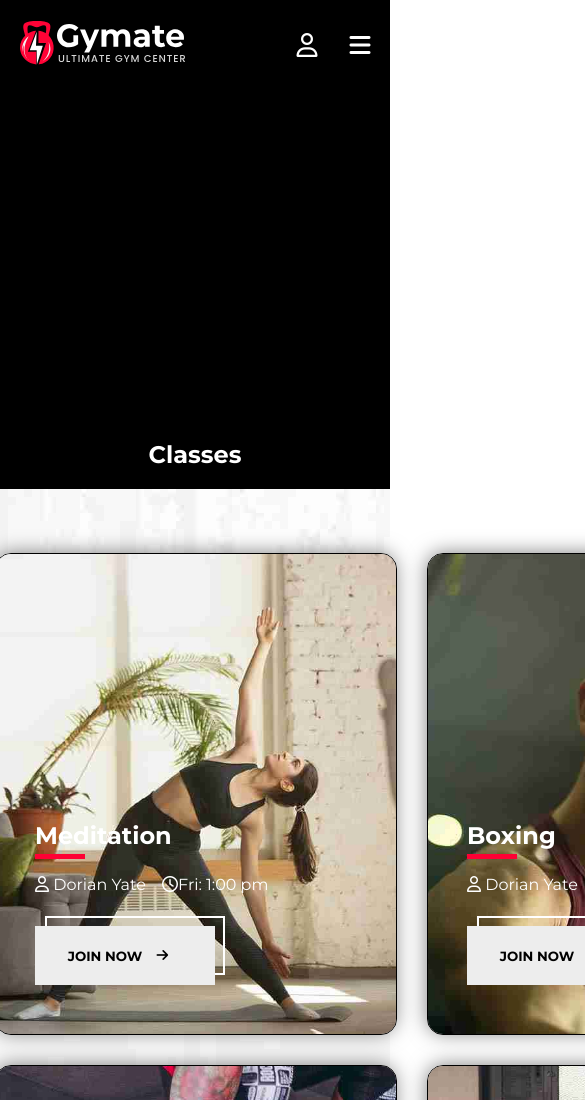
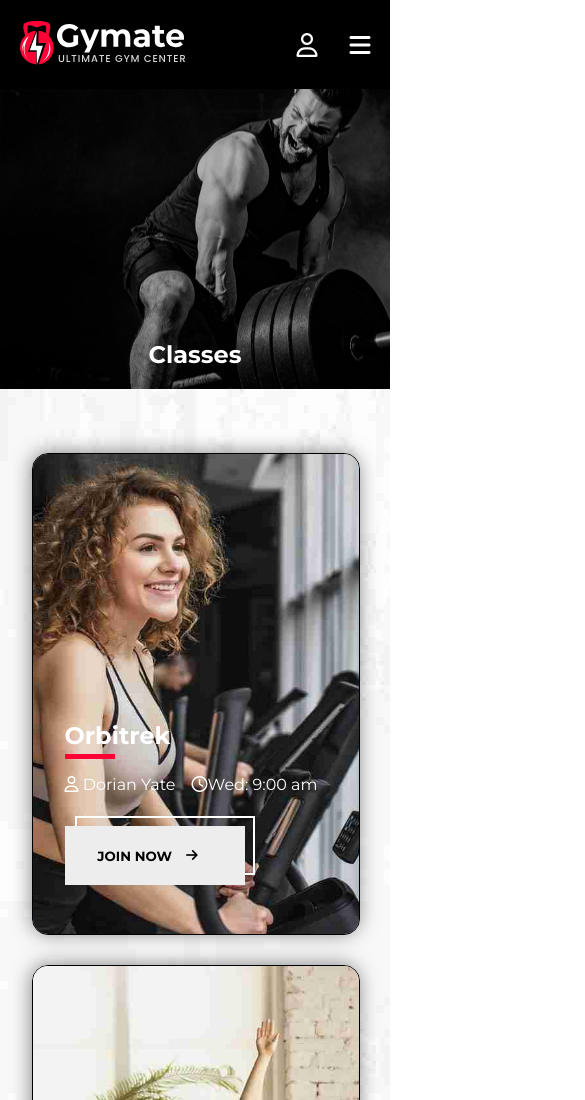
Before and after one commit to FPLTomeczek/gogym, a React (Create React App) app: page /classes in a window 390 px wide. Shown: the top 1100 px of the page, 585 px wide, since content can reach past the window. Built offline with nearby package versions, Linux system fonts and the light colour scheme.

Commit message:
schedule_classes_rwd

```diff
--- a/src/css/ClassesPage/Classes.css
+++ b/src/css/ClassesPage/Classes.css
@@ -16,7 +16,7 @@
 }
 
 .class {
-  width: 25rem;
+  max-width: 25rem;
   height: 30rem;
   position: relative;
   box-shadow: 0px 0px 20px rgba(0, 0, 0, 0.5);
@@ -64,3 +64,10 @@
 .show-btn:hover {
   background-color: var(--main-red);
 }
+
+@media (max-width: 1200px) {
+  .classes {
+    grid-template-columns: 1fr;
+    padding: 0 2rem;
+  }
+}
--- a/src/css/SchedulePage/Schedule.css
+++ b/src/css/SchedulePage/Schedule.css
@@ -5,6 +5,7 @@
 .schedule-buttons {
   display: flex;
   justify-content: center;
+  flex-wrap: wrap;
   gap: 1rem;
 }
 
@@ -59,3 +60,11 @@
 .join-btn:hover {
   background-color: var(--main-red);
 }
+
+@media (max-width: 1200px) {
+  .session {
+    flex-direction: column;
+    width: 80%;
+    margin: 1rem auto;
+  }
+}
--- a/src/css/SecondaryHero.css
+++ b/src/css/SecondaryHero.css
@@ -3,7 +3,10 @@
   justify-content: center;
   align-items: flex-end;
   background-image: url("../img/hero_bg.jpg");
-  height: 400px;
+  object-fit: cover;
+  width: 100%;
+  height: 300px;
+  background-position: 70%;
 }
 .secondary-hero > h2 {
   color: white;
```
